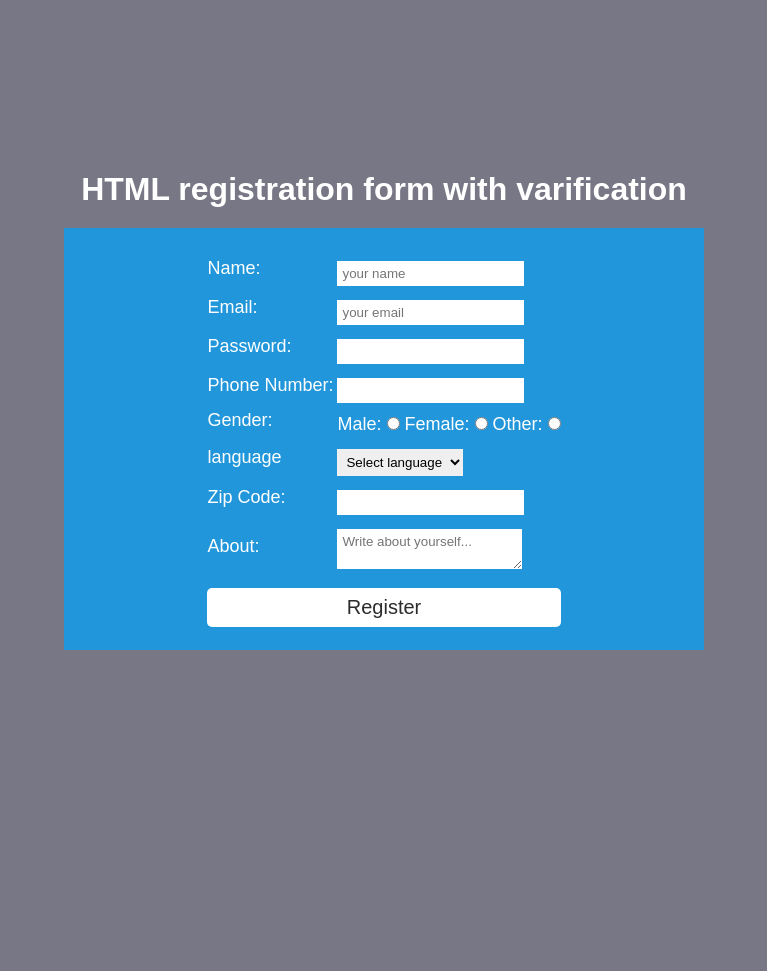
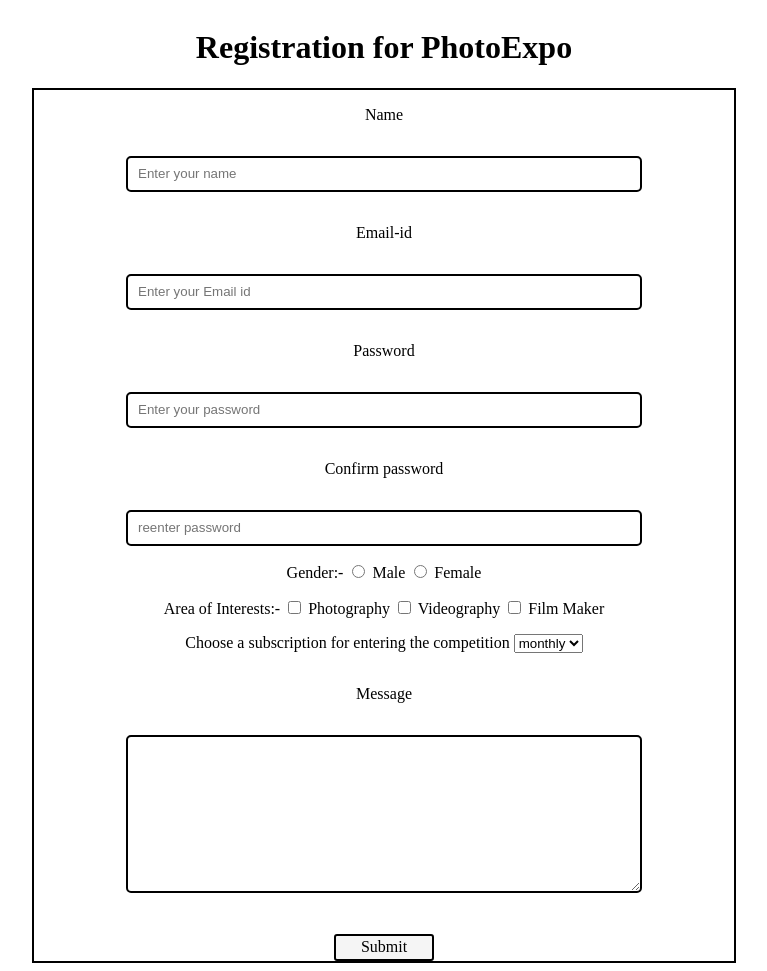
Before and after one commit to Naveen2301-stack/Script-programs, a PHP site: page / in a window 1280 px wide. Shown: the whole page, without its empty margins (256-1023 px from the left). Before the commit the page ends 650 px from the top, so only its background shows below. Run offline with PHP 8.4, Linux system fonts and the light colour scheme.

Commit message:
deploying register form on heroku

```diff
--- a/Registeration/index.html
+++ b/Registeration/index.html
@@ -2,67 +2,61 @@
 <html lang="en">
 
 <head>
-    <meta charset="UTF-8" />
-    <meta http-equiv="X-UA-Compatible" content="IE=edge" />
-    <meta name="viewport" content="width=device-width, initial-scale=1.0" />
-    <link rel="stylesheet" href="style.css" />
-    <title>Registration Form</title>
+    <meta charset="UTF-8">
+    <meta http-equiv="X-UA-Compatible" content="IE=edge">
+    <meta name="viewport" content="width=device-width, initial-scale=1.0">
+    <title>Document</title>
+    <link rel="stylesheet" href="style.css">
 </head>
 
 <body>
-    <div class="container">
-        <h1>HTML registration form with varification</h1>
-        <form name="registration" class="registartion-form" onsubmit="return formValidation()">
-            <table>
-                <tr>
-                    <td><label for="name">Name:</label></td>
-                    <td><input type="text" name="name" id="name" placeholder="your name"></td>
-                </tr>
-                <tr>
-                    <td><label for="email">Email:</label></td>
-                    <td><input type="text" name="email" id="email" placeholder="your email"></td>
-                </tr>
-                <tr>
-                    <td><label for="password">Password:</label></td>
-                    <td><input type="password" name="password" id="password"></td>
-                </tr>
-                <tr>
-                    <td><label for="phoneNumber">Phone Number:</label></td>
-                    <td><input type="number" name="phoneNumber" id="phoneNumber"></td>
-                </tr>
-                <tr>
-                    <td><label for="gender">Gender:</label></td>
-                    <td>Male: <input type="radio" name="gender" value="male">
-                        Female: <input type="radio" name="gender" value="female">
-                        Other: <input type="radio" name="gender" value="other"></td>
-                </tr>
-                <tr>
-                    <td><label for="language">language</label></td>
-                    <td>
-                        <select name="language" id="language">
-                            <option value="">Select language</option>
-                            <option value="English">English</option>
-                            <option value="Spanish">Spanish</option>
-                            <option value="Hindi">Hindi</option>
-                            <option value="Arabic">Arabic</option>
-                            <option value="Russian">Russian</option>
-                        </select>
-                    </td>
-                </tr>
-                <tr>
-                    <td><label for="zipcode">Zip Code:</label></td>
-                    <td><input type="number" name="zipcode" id="zipcode"></td>
-                </tr>
-                <tr>
-                    <td><label for="about">About:</label></td>
-                    <td><textarea name="about" id="about" placeholder="Write about yourself..."></textarea></td>
-                </tr>
-                <tr>
-                    <td colspan="2"><input type="submit" class="submit" value="Register" /></td>
-                </tr>
-            </table>
-        </form>
+    <div>
+        <div class="Registration-div">
+            <h1>Registration for PhotoExpo</h1>
+            <form class="regform" name="form" id="Login_form">
+                <p for="regname">Name</p>
+                <input class="inputname" type="text" name="name" placeholder="Enter your name" />
+                <p>Email-id</p>
+                <input type="text" name="email" class="inputemail" placeholder="Enter your Email id" />
+                <p>Password</p>
+                <input type="text" name="pass" class="inputpass" placeholder="Enter your password" />
+                <p>Confirm password</p>
+                <input type="text" name="rpass" class="inputpass" placeholder="reenter password" />
+                <div class="checkbox-div">
+                    <span>Gender:- </span>
+                    <input type="radio" id="male" name="Gender" value="Male" />
+                    <label for="male">Male</label>
+                    <input type="radio" id="female" name="Gender" value="Female" />
+                    <label for="female">Female</label>
+                </div>
+                <div class="dropdown-div">
+                    <div class="dropdown-subdiv">
+                        <span>Area of Interests:-</span>
+                        <input type="checkbox" id="js" name="Interests" value="Photography" />
+                        <label for="js">Photography</label>
+                        <input type="checkbox" id="react" name="Interests" value="Videography" />
+                        <label for="react">Videography</label>
+                        <input type="checkbox" id="angular" name="interests" value="Film Maker" />
+                        <label for="react">Film Maker</label>
+                    </div>
+
+                </div>
+                <div>
+                    <label for="sub">Choose a subscription for entering the competition</label>
+                    <select id="sub" name="subscription">
+                        <option value="monthly">monthly</option>
+                        <option value="yearly">yearly</option>
+                        <option value="weekly">weekly</option>
+                    </select>
+                </div>
+                <p>Message</p>
+                <textarea class="textarea" cols="30" rows="10" name="msg"></textarea>
+                <button type="submit" class="submit">Submit</button>
+            </form>
+        </div>
     </div>
+
 </body>
+<script src="index.js"></script>
 
 </html>
--- a/Registeration/index.js
+++ b/Registeration/index.js
@@ -1,54 +1,31 @@
-// Select all input elements for varification
-const name = document.getElementById("name");
-const email = document.getElementById("email");
-const password = document.getElementById("password");
-const phoneNumber = document.getElementById("phoneNumber");
-const gender = document.registration;
-const language = document.getElementById("language");
-const zipcode = document.getElementById("zipcode");
+var form = document.getElementById("Login_form");
+function sConsole(event) {
+  event.preventDefault();
+  var fname = document.form.name.value;
+  var fmail = document.form.email.value;
+  var fpass = document.form.pass.value;
+  var frpass = document.form.rpass.value;
+  var fgender = document.form.Gender.value;
+  var fsub = document.form.subscription.value;
+  var fmsg = document.form.msg.value;
+  var int = new Array();
+  var fint = document.getElementsByName("Interests");
+  for (var x of fint) {
+    if (x.checked) {
+      int.push(x.value);
+    }
+  }
+  const message = function () {
+    console.log(fname);
+    console.log(fmail);
+    console.log(fpass);
+    console.log(frpass);
+    console.log(fgender);
+    console.log(int);
+    console.log(fsub);
+    console.log(fmsg);
+  };
+  setTimeout(message, 2000);
+}
 
-// function for form varification
-function formValidation() {
-
-  // checking name length
-  if (name.value.length < 2 || name.value.length > 20) {
-    alert("Name length should be more than 2 and less than 21");
-    name.focus();
-    return false;
-  }
-  // checking email
-  if (email.value.match(/^\w+([\.-]?\w+)*@\w+([\.-]?\w+)*(\.\w{2,3})+$/)) {
-    alert("Please enter a valid email!");
-    email.focus();
-    return false;
-  }
-  // checking password
-  if (!password.value.match(/^.{5,15}$/)) {
-    alert("Password length must be between 5-15 characters!");
-    password.focus();
-    return false;
-  }
-  // checking phone number
-  if (!phoneNumber.value.match(/^[1-9][0-9]{9}$/)) {
-    alert("Phone number must be 10 characters long number and first digit can't be 0!");
-    phoneNumber.focus();
-    return false;
-  }
-  // checking gender
-  if (gender.gender.value === "") {
-    alert("Please select your gender!");
-    return false;
-  }
-  // checking language
-  if (language.value === "") {
-    alert("Please select your language!")
-    return false;
-  }
-  // checking zip code
-  if (!zipcode.value.match(/^[0-9]{6}$/)) {
-    alert("Zip code must be 6 characters long number!");
-    zipcode.focus();
-    return false;
-  }
-  return true;
-}
+form.addEventListener("submit", sConsole);
--- a/Registeration/style.css
+++ b/Registeration/style.css
@@ -1,57 +1,65 @@
-* {
-    margin: 0
-}
-
-.container {
+.Registration-div {
     display: flex;
+    flex-direction: column;
     justify-content: center;
     align-items: center;
+    text-align: left;
+    font-family: "metrolight", "sans-serif";
+  }
+  .inputname {
+    width: 500px;
+    height: 30px;
+    border: 2px solid rgb(0, 0, 0);
+    border-radius: 5px;
+    padding-left: 10px;
+    background-color: transparent;
+  }
+  .inputemail {
+    width: 500px;
+    height: 30px;
+    border: 2px solid rgb(0, 0, 0);
+    border-radius: 5px;
+    padding-left: 10px;
+    background-color: transparent;
+  }
+  .inputpass{
+    width: 500px;
+    height: 30px;
+    border: 2px solid rgb(0, 0, 0);
+    border-radius: 5px;
+    padding-left: 10px;
+    background-color: transparent;
+  }
+  .dropdown-div {
+    display: flex;
     flex-direction: column;
-    height: 100vh;
-    background-color: #787785;
-}
+  }
+  .regform {
+    align-items: center;
+    justify-self: center;
+    display: flex;
+    flex-direction: column;
+    gap: 1rem;
+    border: 2px solid black;
+    width: 700px;
+  }
 
-.container h1 {
-    color: white;
-    font-family: sans-serif;
-    margin: 20px;
-}
-
-.registartion-form {
-    display: flex;
-    justify-content: center;
-    align-items: center;
-    width: 600px;
-    color: rgb(255, 255, 255);
-    font-size: 18px;
-    font-family: sans-serif;
-    background-color: #2296da;
-    padding: 20px;
-}
-
-.registartion-form input,
-.registartion-form select,
-.registartion-form textarea {
-    border: none;
-    padding: 5px;
-    margin-top: 10px;
-    font-family: sans-serif;
-}
-
-.registartion-form input:focus,
-.registartion-form textarea:focus {
-    box-shadow: 3px 3px 10px rgb(228, 228, 228), -3px -3px 10px rgb(224, 224, 224);
-}
-
-.registartion-form .submit {
-    width: 100%;
-    padding: 8px 0;
-    font-size: 20px;
-    color: rgb(44, 44, 44);
-    background-color: #ffffff;
+  .textarea {
+    border: 2px solid rgb(0, 0, 0);
+    width: 500px;
     border-radius: 5px;
-}
-
-.registartion-form .submit:hover {
-    box-shadow: 3px 3px 6px rgb(255, 214, 176);
-}
+    padding-left: 10px;
+    background-color: transparent;
+  }
+  .submit {
+    font-family: "metrolight", "sans-serif";
+    display: block;
+    margin-top: 25px;
+    color: black;
+    background-color: whitesmoke;
+    border: 2px solid black;
+    border-radius: 3px;
+    width: 100px;
+    height: 27px;
+    font-size: 1rem;
+  }
```
